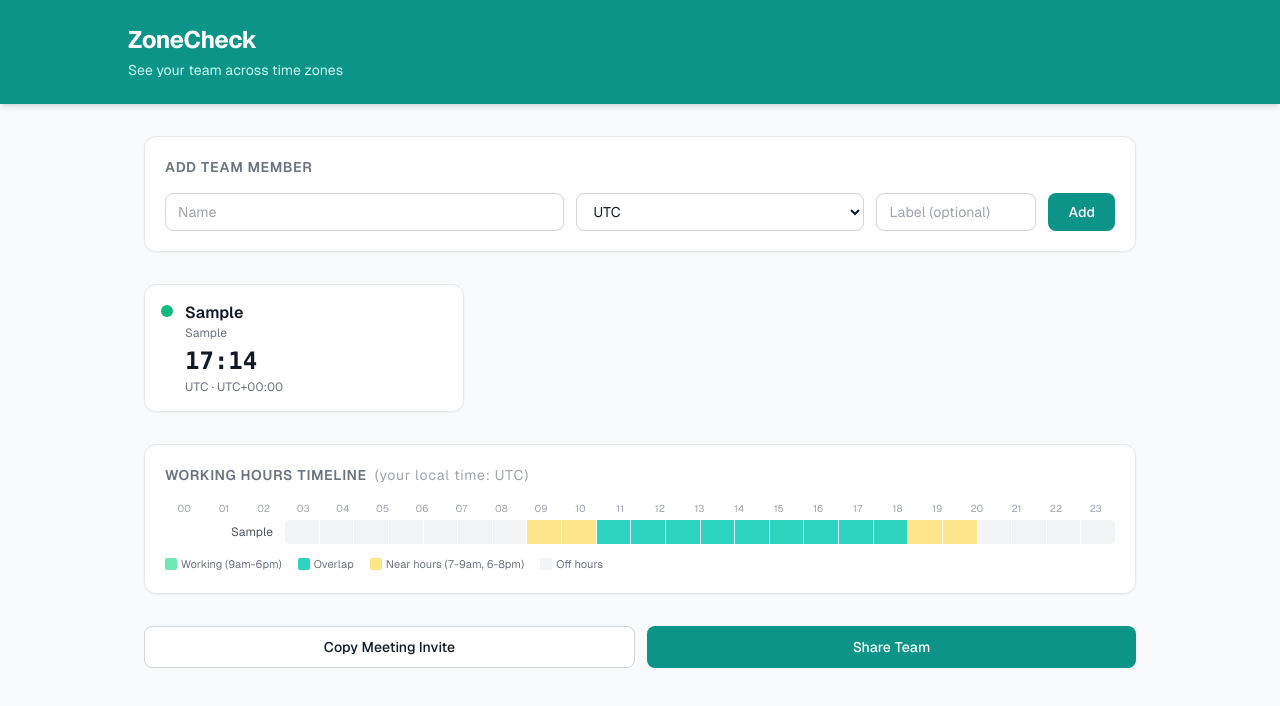
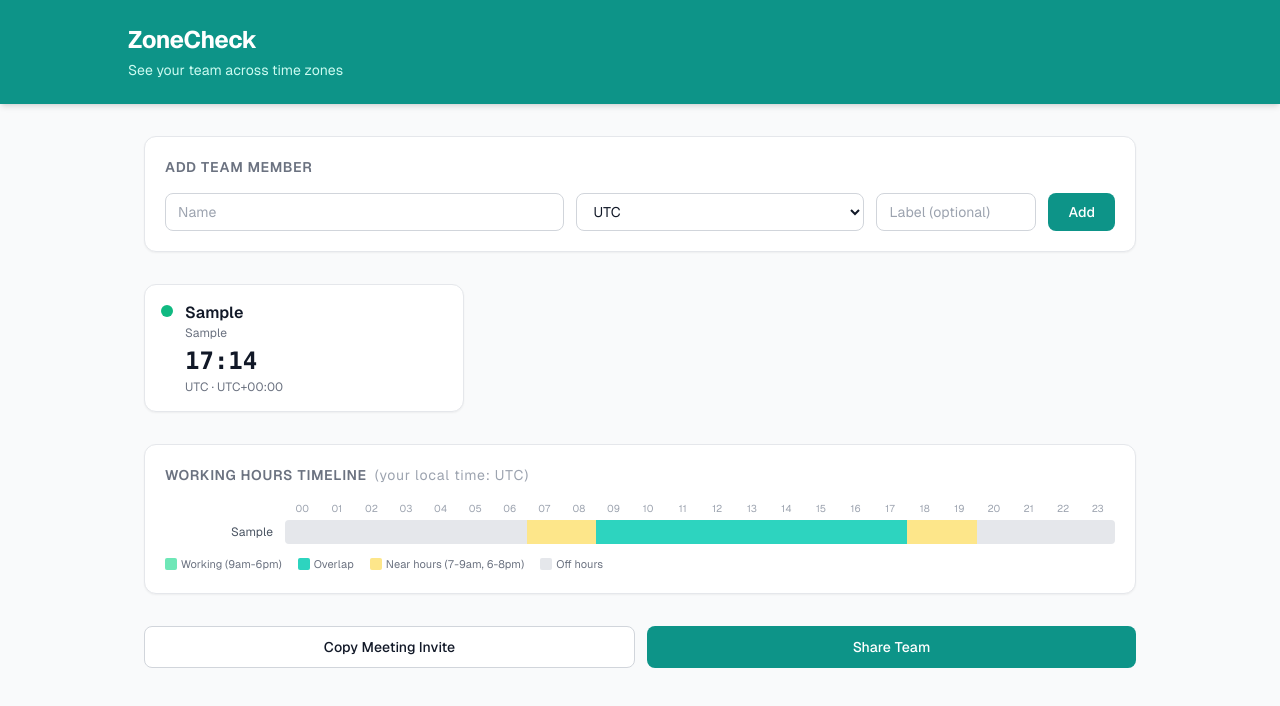
Before and after one commit to contra19/zonecheck, a Next.js app: page / in a window 1280 px wide. Both pictures are taken after typing "Sample", "Sample" into the empty fields and a click on the button "Add". Shown: the top 706 px of the page. Built offline with nearby package versions, Linux system fonts and the light colour scheme.

Commit message:
fix: overlap row desktop rendering, PWA install banner with iOS fallback

```diff
--- a/app/page.tsx
+++ b/app/page.tsx
@@ -64,7 +64,6 @@ function getAllTimezones(): { common: string[]; groups: { label: string; zones:
     }
   }
 
-  // Catch-all for anything not matched (Etc/*, standalone like UTC, etc.)
   const remaining = all.filter((tz) => !commonSet.has(tz) && !used.has(tz))
   if (remaining.length > 0) {
     const otherGroup = grouped.find((g) => g.label === 'Other')
@@ -108,23 +107,15 @@ function formatTzAbbr(tz: string): string {
   }
 }
 
-/**
- * Compute the integer hour offset of `tz` relative to `baseTz` at time `now`.
- * Returns the number of hours to add to a baseTz hour to get the tz hour.
- * Uses formatInTimeZone (proven correct for card display) so there's no
- * sign-convention ambiguity.
- */
 function getHourDiff(tz: string, baseTz: string, now: Date): number {
   const baseH = parseInt(formatInTimeZone(now, baseTz, 'H'), 10)
   const baseM = parseInt(formatInTimeZone(now, baseTz, 'm'), 10)
   const tzH = parseInt(formatInTimeZone(now, tz, 'H'), 10)
   const tzM = parseInt(formatInTimeZone(now, tz, 'm'), 10)
 
-  // Convert to total minutes, take difference, then round to nearest hour
   const baseTotalMin = baseH * 60 + baseM
   const tzTotalMin = tzH * 60 + tzM
   let diffMin = tzTotalMin - baseTotalMin
-  // Normalize to [-720, +720) range (half-day) to handle day boundary
   if (diffMin > 720) diffMin -= 1440
   if (diffMin <= -720) diffMin += 1440
   return Math.round(diffMin / 60)
@@ -138,7 +129,36 @@ function getLocalTimezone(): string {
   }
 }
 
+/** Shared grid style — extracted so every row uses the identical object ref */
+const GRID_COLS_STYLE = { gridTemplateColumns: 'repeat(24, minmax(0, 1fr))' }
+
 const HOURS = Array.from({ length: 24 }, (_, i) => i)
+
+/**
+ * A single row of 24 hour-cells. The clip boundary (overflow-hidden + rounded)
+ * lives on a wrapper <div> rather than on the CSS-grid element itself. This
+ * prevents a Chrome/Safari compositing bug where `overflow:hidden` on a grid
+ * with fractional-px column widths can collapse cell backgrounds to 0 height.
+ */
+function TimelineRow({
+  cells,
+}: {
+  cells: { color: string; title: string }[]
+}) {
+  return (
+    <div className="flex-1 overflow-hidden rounded">
+      <div className="grid" style={GRID_COLS_STYLE}>
+        {cells.map((c, i) => (
+          <div
+            key={i}
+            className={`h-6 ${c.color}`}
+            title={c.title}
+          />
+        ))}
+      </div>
+    </div>
+  )
+}
 
 export default function Home() {
   const [team, setTeam] = useState<TeamMember[]>([])
@@ -148,10 +168,12 @@ export default function Home() {
   const [tick, setTick] = useState(0)
   const [copied, setCopied] = useState<string | null>(null)
   const [viewerTz, setViewerTz] = useState('UTC')
+  const [installPrompt, setInstallPrompt] = useState<BeforeInstallPromptEvent | null>(null)
+  const [showInstallBanner, setShowInstallBanner] = useState(false)
 
   const tzData = useMemo(() => getAllTimezones(), [])
 
-  // Detect local timezone and set defaults on mount
+  // Detect local timezone, load team from URL, set up PWA install prompt
   useEffect(() => {
     const localTz = getLocalTimezone()
     setViewerTz(localTz)
@@ -163,6 +185,28 @@ export default function Home() {
       const decoded = decodeTeam(teamParam)
       if (decoded.length > 0) setTeam(decoded)
     }
+
+    // Only show install UI when not already installed as standalone
+    const isStandalone = window.matchMedia('(display-mode: standalone)').matches
+    if (isStandalone) return
+
+    // Chrome/Android: capture beforeinstallprompt
+    const handlePrompt = (e: Event) => {
+      e.preventDefault()
+      setInstallPrompt(e as BeforeInstallPromptEvent)
+      setShowInstallBanner(true)
+    }
+    window.addEventListener('beforeinstallprompt', handlePrompt)
+
+    // iOS Safari (no beforeinstallprompt): detect and show manual instructions
+    const isIOS =
+      /iPad|iPhone|iPod/.test(navigator.userAgent) ||
+      (navigator.userAgent.includes('Mac') && 'ontouchend' in document)
+    if (isIOS) {
+      setShowInstallBanner(true)
+    }
+
+    return () => window.removeEventListener('beforeinstallprompt', handlePrompt)
   }, [])
 
   // Refresh clock every 60s
@@ -193,32 +237,27 @@ export default function Home() {
     [team, viewerTz, now]
   )
 
-  function getMemberHourAtViewerHour(memberIndex: number, viewerHour: number): number {
-    return ((viewerHour + memberDiffs[memberIndex]) % 24 + 24) % 24
-  }
-
   // Overlap hours: viewer-local hours where ALL members are in [9, 18)
-  const overlapHours = useMemo(() => {
-    if (team.length === 0) return []
-    return HOURS.filter((h) =>
+  const overlapSet = useMemo(() => {
+    if (team.length === 0) return new Set<number>()
+    const hours = HOURS.filter((h) =>
       memberDiffs.every((diff) => {
         const mh = ((h + diff) % 24 + 24) % 24
         return mh >= 9 && mh < 18
       })
     )
+    return new Set(hours)
   }, [team.length, memberDiffs])
 
   const copyMeetingInvite = () => {
     if (team.length === 0) return
-    // Find first overlap hour, or fall back to noon in first member's tz
+    const overlapArr = Array.from(overlapSet)
     let bestViewerHour: number
-    if (overlapHours.length > 0) {
-      // Pick the overlap hour closest to 10am viewer time
-      bestViewerHour = overlapHours.reduce((best, h) =>
+    if (overlapArr.length > 0) {
+      bestViewerHour = overlapArr.reduce((best, h) =>
         Math.abs(h - 10) < Math.abs(best - 10) ? h : best
       )
     } else {
-      // Fallback: noon in first member's timezone, mapped to viewer
       bestViewerHour = ((12 - memberDiffs[0]) % 24 + 24) % 24
     }
 
@@ -242,6 +281,16 @@ export default function Home() {
     navigator.clipboard.writeText(url)
     setCopied('share')
     setTimeout(() => setCopied(null), 2000)
+  }
+
+  const handleInstallClick = async () => {
+    if (!installPrompt) return
+    installPrompt.prompt()
+    const { outcome } = await installPrompt.userChoice
+    if (outcome === 'accepted') {
+      setShowInstallBanner(false)
+    }
+    setInstallPrompt(null)
   }
 
   // Force re-render uses tick
@@ -374,7 +423,9 @@ export default function Home() {
 
             <div className="min-w-[640px]">
               {/* Hour labels */}
-              <div className="grid gap-px mb-1" style={{ gridTemplateColumns: 'repeat(24, minmax(0, 1fr))' }}>
+              <div className="flex items-center gap-2 mb-1">
+                <div className="w-28 shrink-0" />
+                <div className="flex-1 grid" style={GRID_COLS_STYLE}>
                   {HOURS.map((h) => (
                     <div
                       key={h}
@@ -384,42 +435,39 @@ export default function Home() {
                     </div>
                   ))}
                 </div>
+              </div>
 
               {/* Member rows */}
-              {team.map((member, i) => (
+              {team.map((member, i) => {
+                const cells = HOURS.map((h) => {
+                  const memberHour = ((h + memberDiffs[i]) % 24 + 24) % 24
+                  const isOverlap = overlapSet.has(h)
+                  const status = getHourStatus(memberHour)
+
+                  let color = 'bg-gray-200 dark:bg-gray-700'
+                  if (status === 'green') {
+                    color = isOverlap
+                      ? 'bg-teal-400 dark:bg-teal-500'
+                      : 'bg-emerald-300 dark:bg-emerald-700'
+                  } else if (status === 'amber') {
+                    color = 'bg-amber-200 dark:bg-amber-800'
+                  }
+
+                  return {
+                    color,
+                    title: `${member.name}: ${String(memberHour).padStart(2, '0')}:00 local`,
+                  }
+                })
+
+                return (
                   <div key={i} className="flex items-center gap-2 mb-1">
                     <div className="w-28 shrink-0 text-xs text-gray-600 dark:text-gray-300 truncate text-right pr-1">
                       {member.name}
                     </div>
-                  <div
-                    className="flex-1 grid gap-px rounded overflow-hidden"
-                    style={{ gridTemplateColumns: 'repeat(24, minmax(0, 1fr))' }}
-                  >
-                    {HOURS.map((h) => {
-                      const memberHour = getMemberHourAtViewerHour(i, h)
-                      const isOverlap = overlapHours.includes(h)
-                      const status = getHourStatus(memberHour)
-
-                      let cellColor = 'bg-gray-100 dark:bg-gray-800'
-                      if (status === 'green') {
-                        cellColor = isOverlap
-                          ? 'bg-teal-400 dark:bg-teal-500'
-                          : 'bg-emerald-300 dark:bg-emerald-700'
-                      } else if (status === 'amber') {
-                        cellColor = 'bg-amber-200 dark:bg-amber-800'
-                      }
-
-                      return (
-                        <div
-                          key={h}
-                          className={`h-6 ${cellColor}`}
-                          title={`${member.name}: ${String(memberHour).padStart(2, '0')}:00 local`}
-                        />
+                    <TimelineRow cells={cells} />
+                  </div>
                 )
               })}
-                  </div>
-                </div>
-              ))}
 
               {/* Overlap row */}
               {team.length > 1 && (
@@ -427,21 +475,16 @@ export default function Home() {
                   <div className="w-28 shrink-0 text-xs text-teal-600 dark:text-teal-400 font-medium text-right pr-1">
                     Overlap
                   </div>
-                  <div
-                    className="flex-1 grid gap-px rounded overflow-hidden"
-                    style={{ gridTemplateColumns: 'repeat(24, minmax(0, 1fr))' }}
-                  >
-                    {HOURS.map((h) => (
-                      <div
-                        key={h}
-                        className={`h-6 ${
-                          overlapHours.includes(h)
+                  <TimelineRow
+                    cells={HOURS.map((h) => ({
+                      color: overlapSet.has(h)
                         ? 'bg-teal-500 dark:bg-teal-400'
-                            : 'bg-gray-100 dark:bg-gray-800'
-                        }`}
+                        : 'bg-gray-200 dark:bg-gray-700',
+                      title: overlapSet.has(h)
+                        ? `${String(h).padStart(2, '0')}:00 — all members working`
+                        : `${String(h).padStart(2, '0')}:00`,
+                    }))}
                   />
-                    ))}
-                  </div>
                 </div>
               )}
 
@@ -460,7 +503,7 @@ export default function Home() {
                   Near hours (7-9am, 6-8pm)
                 </span>
                 <span className="flex items-center gap-1">
-                  <span className="w-3 h-3 rounded-sm bg-gray-100 dark:bg-gray-800 inline-block" />
+                  <span className="w-3 h-3 rounded-sm bg-gray-200 dark:bg-gray-700 inline-block" />
                   Off hours
                 </span>
               </div>
@@ -496,6 +539,53 @@ export default function Home() {
           </div>
         )}
       </main>
+
+      {/* PWA Install Banner */}
+      {showInstallBanner && (
+        <div className="fixed bottom-0 inset-x-0 z-50 p-4 pointer-events-none">
+          <div className="max-w-md mx-auto bg-white dark:bg-gray-900 border border-gray-200 dark:border-gray-700 rounded-xl shadow-lg p-4 pointer-events-auto flex items-start gap-3">
+            <div className="flex-1 min-w-0">
+              <p className="text-sm font-medium text-gray-900 dark:text-gray-100">
+                Install ZoneCheck
+              </p>
+              {installPrompt ? (
+                <div className="mt-2 flex gap-2">
+                  <button
+                    onClick={handleInstallClick}
+                    className="rounded-lg bg-teal-600 hover:bg-teal-700 text-white px-4 py-1.5 text-xs font-medium transition-colors"
+                  >
+                    Install App
+                  </button>
+                  <button
+                    onClick={() => setShowInstallBanner(false)}
+                    className="rounded-lg border border-gray-300 dark:border-gray-600 px-4 py-1.5 text-xs font-medium text-gray-600 dark:text-gray-300 hover:bg-gray-50 dark:hover:bg-gray-800 transition-colors"
+                  >
+                    Not now
+                  </button>
+                </div>
+              ) : (
+                <p className="text-xs text-gray-500 dark:text-gray-400 mt-1">
+                  Tap the <strong>Share</strong> button then &ldquo;Add to Home
+                  Screen&rdquo; to install.
+                </p>
+              )}
+            </div>
+            <button
+              onClick={() => setShowInstallBanner(false)}
+              className="shrink-0 text-gray-400 hover:text-gray-600 dark:hover:text-gray-200 text-lg leading-none"
+              aria-label="Dismiss"
+            >
+              &times;
+            </button>
+          </div>
+        </div>
+      )}
     </div>
   )
 }
+
+// Type for the beforeinstallprompt event (not in lib.dom.d.ts)
+interface BeforeInstallPromptEvent extends Event {
+  prompt(): Promise<void>
+  userChoice: Promise<{ outcome: 'accepted' | 'dismissed' }>
+}
```
Lines whose indentation alone changed are shown as unchanged.
